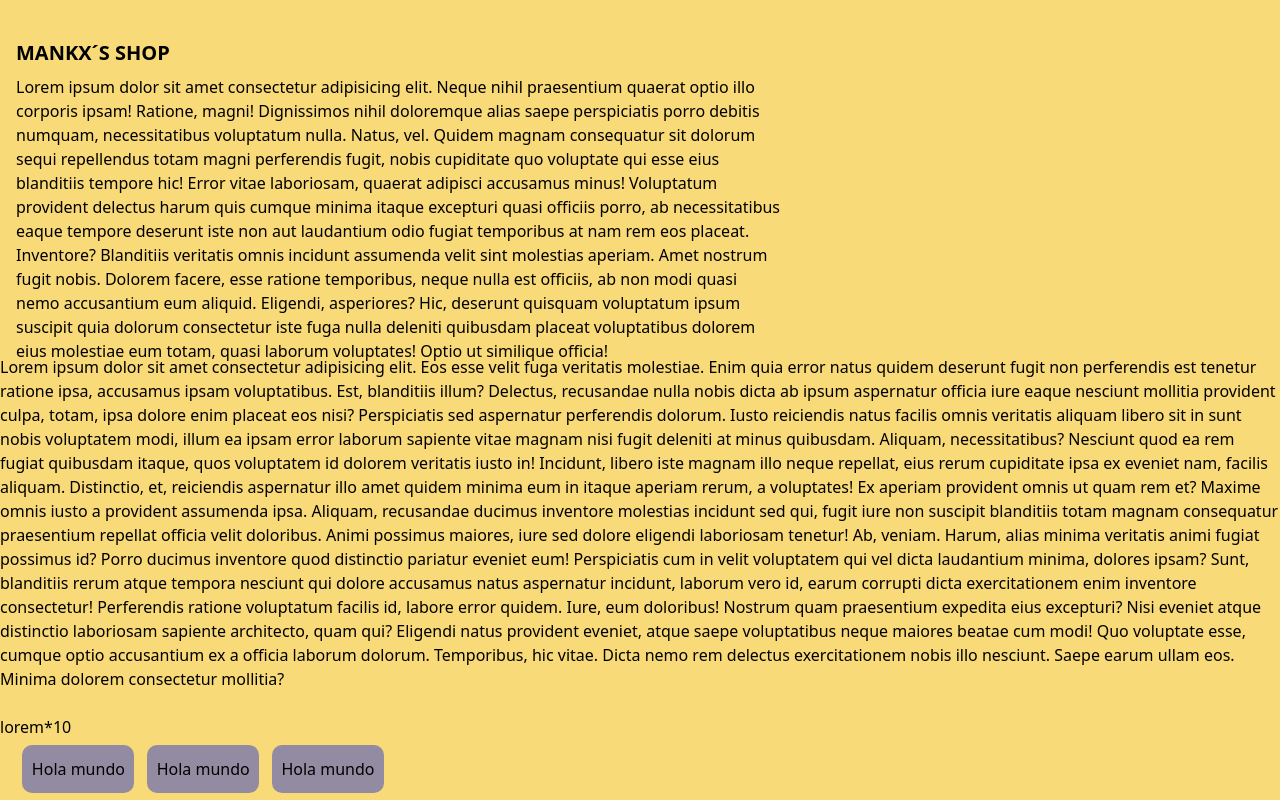
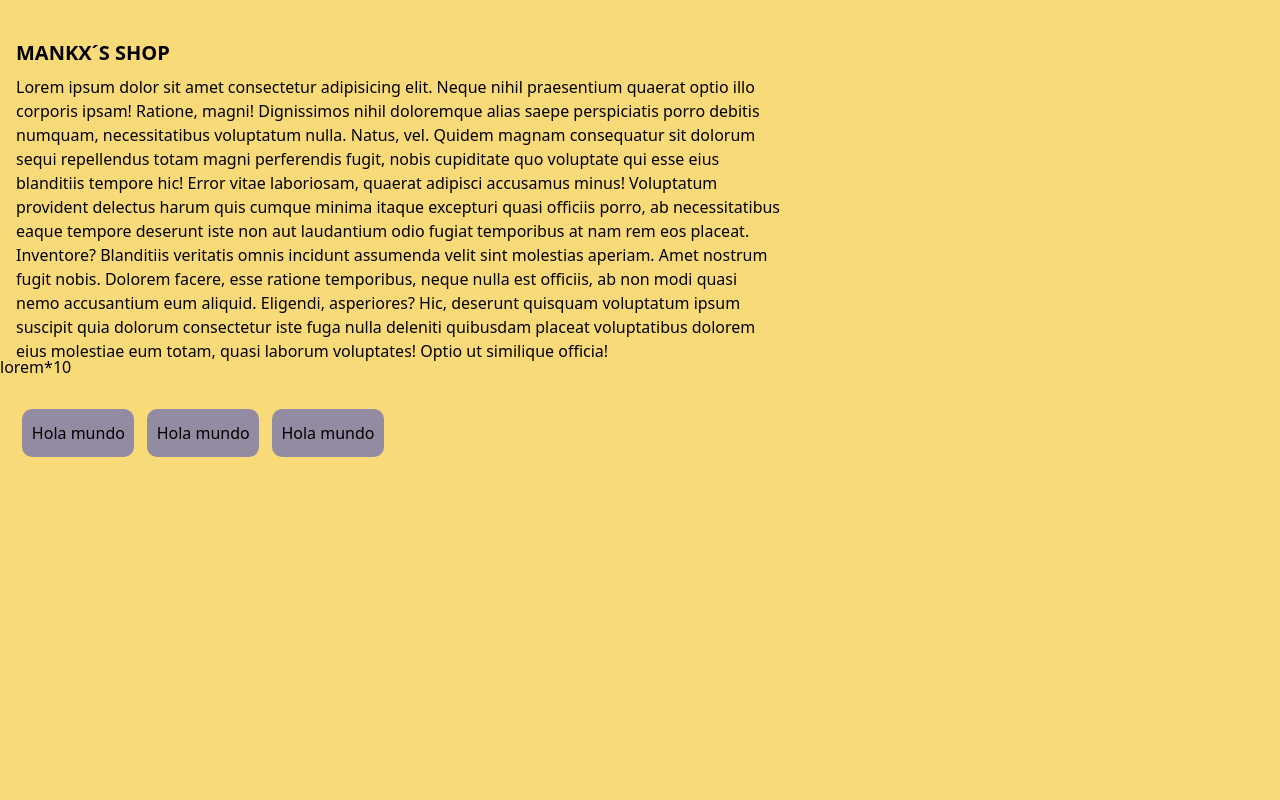
Before and after one commit to MankX58/Cake-Shop, a React (Vite) app: page / in a window 1280 px wide. Shown: the part 629-1429 px from the top of the page. After the commit the page ends 1093 px from the top, so only its background shows below. Built offline with nearby package versions, Linux system fonts and the light colour scheme.

Commit message:
Delete example text, mb

```diff
--- a/src/components/MainP.jsx
+++ b/src/components/MainP.jsx
@@ -44,43 +44,8 @@ export default function MainP() {
           molestiae eum totam, quasi laborum voluptates! Optio ut similique
           officia!
         </p>
-        <p>
-          Lorem ipsum dolor sit amet consectetur adipisicing elit. Eos esse
-          velit fuga veritatis molestiae. Enim quia error natus quidem deserunt
-          fugit non perferendis est tenetur ratione ipsa, accusamus ipsam
-          voluptatibus. Est, blanditiis illum? Delectus, recusandae nulla nobis
-          dicta ab ipsum aspernatur officia iure eaque nesciunt mollitia
-          provident culpa, totam, ipsa dolore enim placeat eos nisi?
-          Perspiciatis sed aspernatur perferendis dolorum. Iusto reiciendis
-          natus facilis omnis veritatis aliquam libero sit in sunt nobis
-          voluptatem modi, illum ea ipsam error laborum sapiente vitae magnam
-          nisi fugit deleniti at minus quibusdam. Aliquam, necessitatibus?
-          Nesciunt quod ea rem fugiat quibusdam itaque, quos voluptatem id
-          dolorem veritatis iusto in! Incidunt, libero iste magnam illo neque
-          repellat, eius rerum cupiditate ipsa ex eveniet nam, facilis aliquam.
-          Distinctio, et, reiciendis aspernatur illo amet quidem minima eum in
-          itaque aperiam rerum, a voluptates! Ex aperiam provident omnis ut quam
-          rem et? Maxime omnis iusto a provident assumenda ipsa. Aliquam,
-          recusandae ducimus inventore molestias incidunt sed qui, fugit iure
-          non suscipit blanditiis totam magnam consequatur praesentium repellat
-          officia velit doloribus. Animi possimus maiores, iure sed dolore
-          eligendi laboriosam tenetur! Ab, veniam. Harum, alias minima veritatis
-          animi fugiat possimus id? Porro ducimus inventore quod distinctio
-          pariatur eveniet eum! Perspiciatis cum in velit voluptatem qui vel
-          dicta laudantium minima, dolores ipsam? Sunt, blanditiis rerum atque
-          tempora nesciunt qui dolore accusamus natus aspernatur incidunt,
-          laborum vero id, earum corrupti dicta exercitationem enim inventore
-          consectetur! Perferendis ratione voluptatum facilis id, labore error
-          quidem. Iure, eum doloribus! Nostrum quam praesentium expedita eius
-          excepturi? Nisi eveniet atque distinctio laboriosam sapiente
-          architecto, quam qui? Eligendi natus provident eveniet, atque saepe
-          voluptatibus neque maiores beatae cum modi! Quo voluptate esse, cumque
-          optio accusantium ex a officia laborum dolorum. Temporibus, hic vitae.
-          Dicta nemo rem delectus exercitationem nobis illo nesciunt. Saepe
-          earum ullam eos. Minima dolorem consectetur mollitia?
-        </p>
+        <p>lorem*10</p>
         <br />
-        lorem*10
         <div className="relative left-[1rem]">
           <Button />
           <Button />
```
